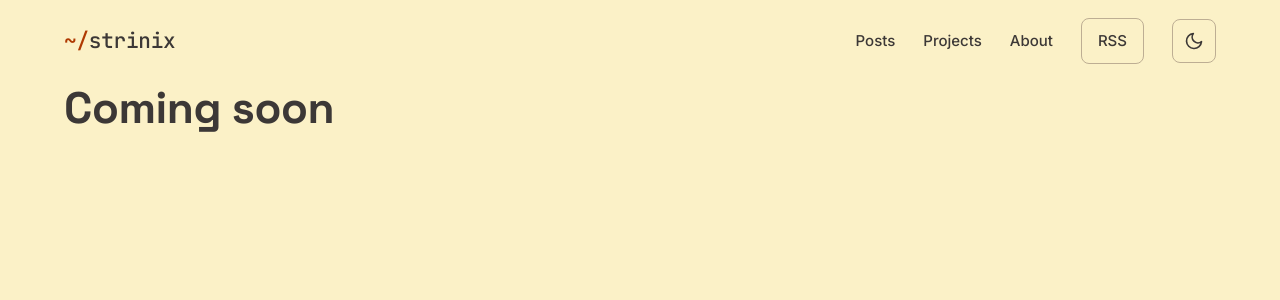
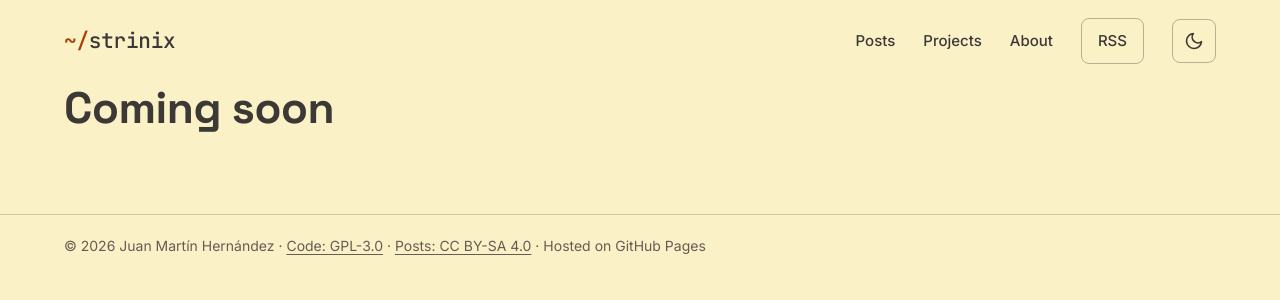
Before and after one commit to Juanma-Her/blog, a Jekyll site: the page built from index.html, in a window 1280 px wide. Shown: the top 300 px of the page. Built offline with Jekyll 4.4.1, drawn with Linux system fonts in a browser that asks for light colours.

Commit message:
BLG-14: footer and feed link
- footer.html: copyright with site.author.name, links to both
  licences, and "Hosted on GitHub Pages".
- head.html: <link rel="alternate"> to the page language's Atom feed
  (the feeds arrive in BLG-33).
- Title, description, canonical, Open Graph, sitemap and robots.txt
  already come from jekyll-seo-tag and jekyll-sitemap.

Co-authored-By: Claude <noreply@anthropic.com>

```diff
--- /dev/null
+++ b/_includes/footer.html
@@ -0,0 +1,8 @@
+<footer class="site-footer">
+  <p class="container">
+    © {{ site.time | date: "%Y" }} {{ site.author.name }}
+    · <a href="https://www.gnu.org/licenses/gpl-3.0.html">Code: GPL-3.0</a>
+    · <a href="https://creativecommons.org/licenses/by-sa/4.0/">Posts: CC BY-SA 4.0</a>
+    · Hosted on GitHub Pages
+  </p>
+</footer>
--- a/_includes/head.html
+++ b/_includes/head.html
@@ -7,4 +7,6 @@
 <script>try{var t=localStorage.getItem("theme");if(t==="dark"||t==="light")document.documentElement.dataset.theme=t}catch(e){}</script>
 <link rel="stylesheet" href="/assets/css/main.css">
 <script type="module" src="/assets/js/theme.js"></script>
+{%- if page.lang == "es" %}{% assign feed = "/es/feed.xml" %}{% else %}{% assign feed = "/feed.xml" %}{% endif %}
+<link rel="alternate" type="application/atom+xml" title="{{ site.title }}" href="{{ feed }}">
 {% seo %}
--- a/_layouts/base.html
+++ b/_layouts/base.html
@@ -9,5 +9,6 @@
 <main id="content">
 {{ content }}
 </main>
+{% include footer.html %}
 </body>
 </html>
```
Also changed, not shown: assets/css/_components.css (+12 -0 lines).
